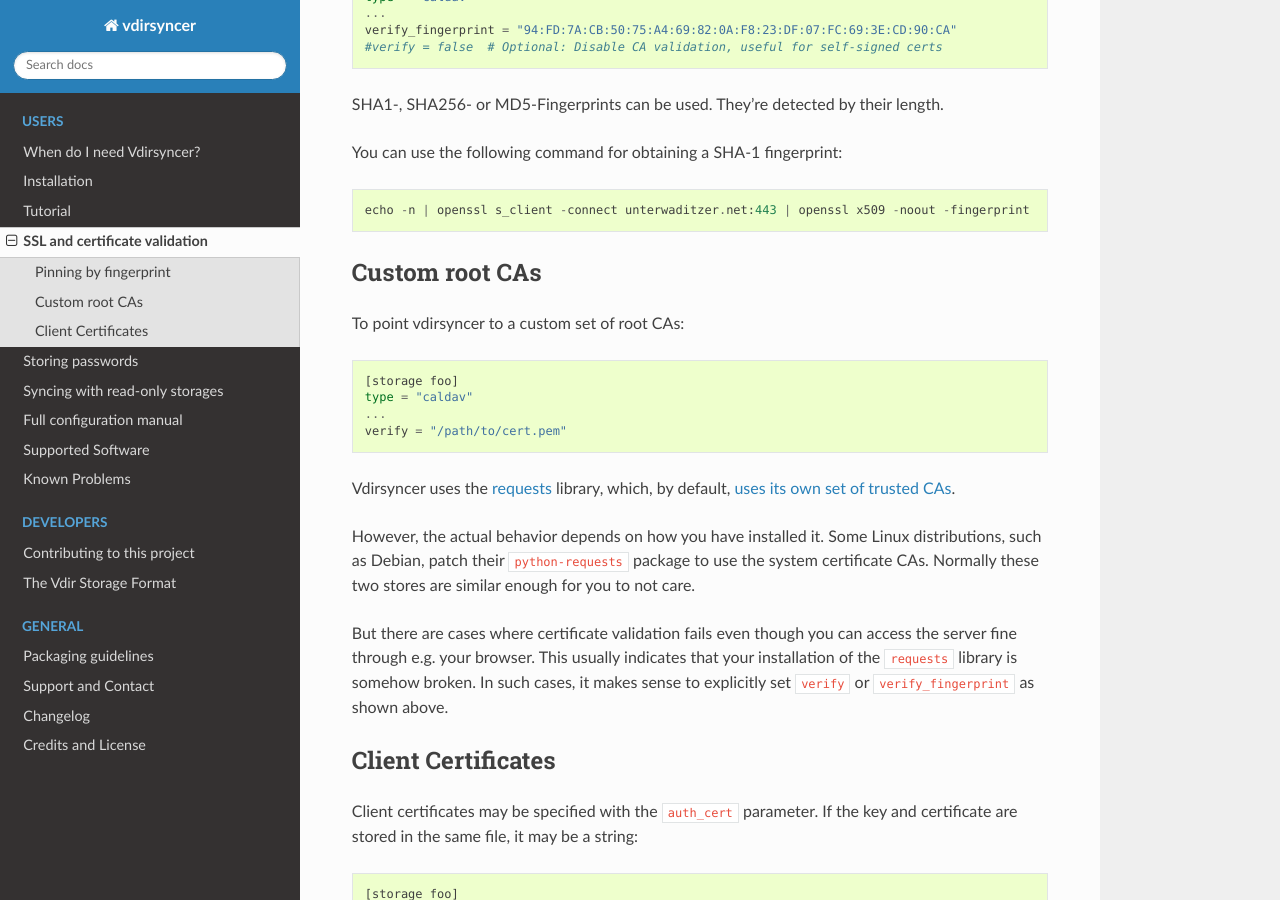
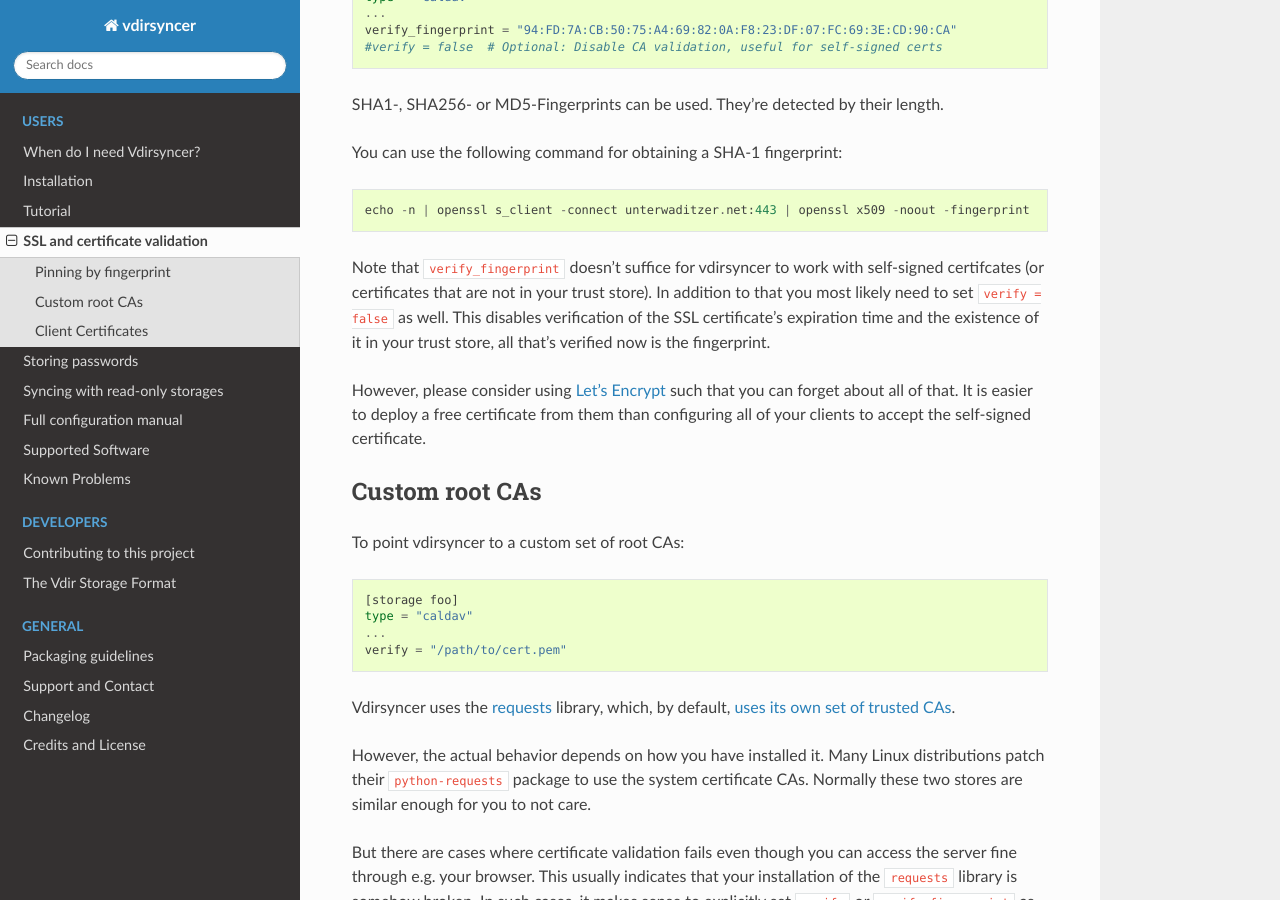
Before and after one commit to pimutils/vdirsyncer, a Sphinx documentation site: the page built from docs/ssl-tutorial.rst, in a window 1280 px wide and 900 px high, scrolled down 353 px. Built offline with Sphinx 7.4.7 and the Read the Docs theme 2.0.0, drawn with Linux system fonts in a browser that asks for light colours; the version number could not be read and is left out.

Commit message:
Recommend letsencrypt in ssl tutorial
See #533

```diff
--- a/docs/ssl-tutorial.rst
+++ b/docs/ssl-tutorial.rst
@@ -24,6 +24,18 @@ You can use the following command for obtaining a SHA-1 fingerprint::
 
     echo -n | openssl s_client -connect unterwaditzer.net:443 | openssl x509 -noout -fingerprint
 
+Note that ``verify_fingerprint`` doesn't suffice for vdirsyncer to work with
+self-signed certifcates (or certificates that are not in your trust store). In
+addition to that you most likely need to set ``verify = false`` as well. This
+disables verification of the SSL certificate's expiration time and the
+existence of it in your trust store, all that's verified now is the
+fingerprint.
+
+However, please consider using `Let's Encrypt <https://letsencrypt.org/>`_ such
+that you can forget about all of that. It is easier to deploy a free
+certificate from them than configuring all of your clients to accept the
+self-signed certificate.
+
 .. _ssl-cas:
 
 Custom root CAs
@@ -40,10 +52,10 @@ Vdirsyncer uses the requests_ library, which, by default, `uses its own set of
 trusted CAs
 <http://www.python-requests.org/en/latest/user/advanced/#ca-certificates>`_.
 
-However, the actual behavior depends on how you have installed it. Some Linux
-distributions, such as Debian, patch their ``python-requests`` package to use
-the system certificate CAs. Normally these two stores are similar enough for
-you to not care.
+However, the actual behavior depends on how you have installed it. Many Linux
+distributions patch their ``python-requests`` package to use the system
+certificate CAs. Normally these two stores are similar enough for you to not
+care.
 
 But there are cases where certificate validation fails even though you can
 access the server fine through e.g. your browser. This usually indicates that
```
